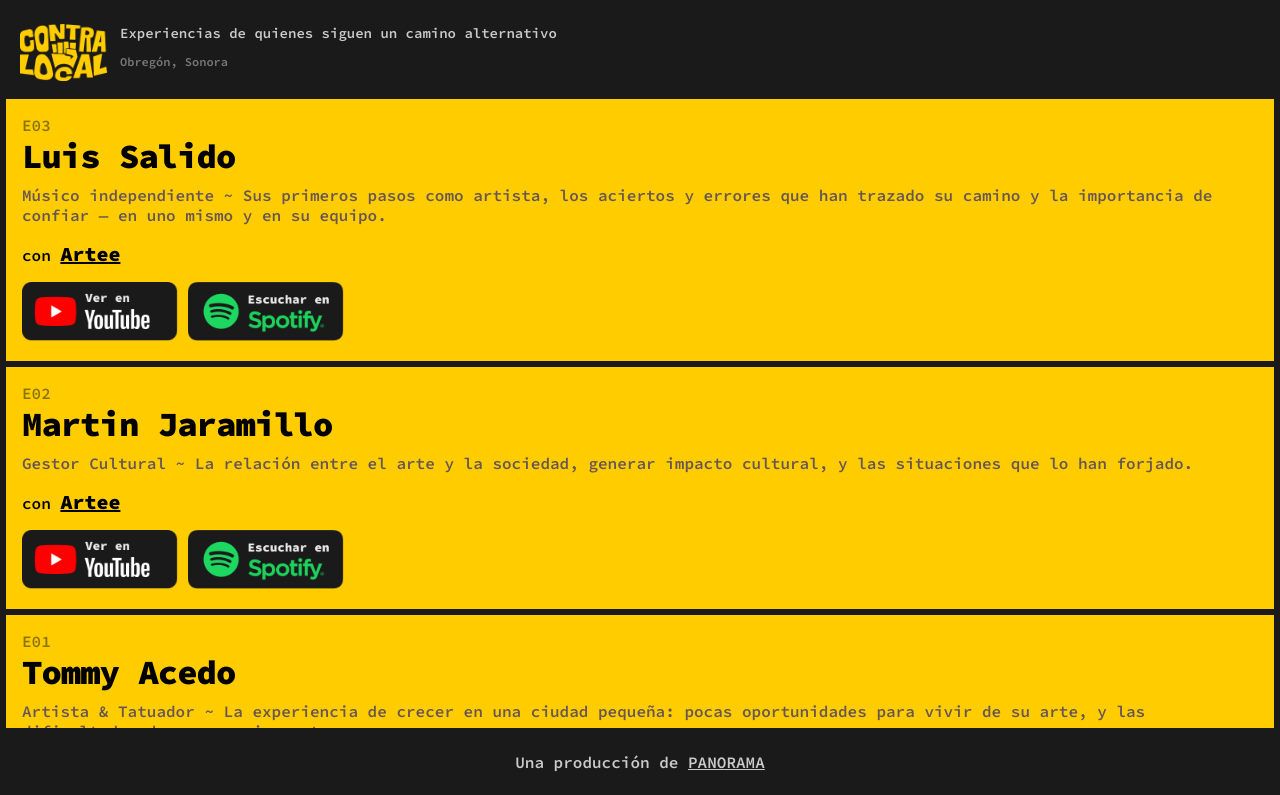
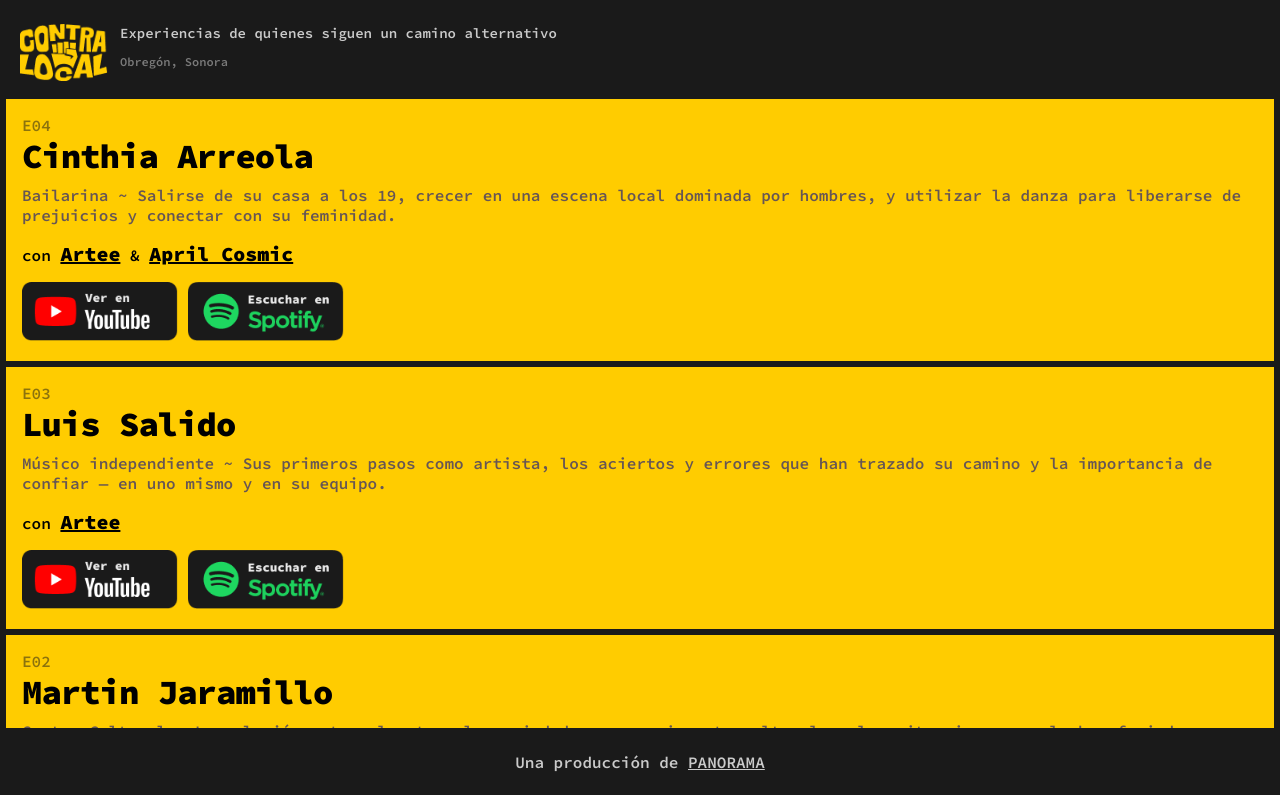
Before and after one commit to arteepa/contralocal, a plain HTML site: page index.html in a window 1280 px wide. Shown: the top 795 px of the page. Drawn offline with Linux system fonts and the light colour scheme.

Commit message:
added ep 4

```diff
--- a/index.html
+++ b/index.html
@@ -22,6 +22,24 @@
 </header>
 
 <ul id="episode-list">
+
+  <li class="episode">
+    <h4>E04</h4>
+    <h1>Cinthia Arreola</h1>
+    <p>Bailarina ~ Salirse de su casa a los 19, crecer en una escena local dominada por hombres, y utilizar la danza para liberarse de prejuicios y conectar con su feminidad.</p>
+
+    <div class="host-container">
+      <p>con <a class="host" href="https://instagram.com/arteepa">Artee</a> & <a class="host" href="https://instagram.com/abrilcosmic">April Cosmic</a></p>
+    </div>
+    <div class="platform-links">
+      <a href="https://youtu.be/GC2l9upZ-p0">
+        <img src="pl-youtube.png" srcset="pl-youtube.png 1x, pl-youtube@2x.png 2x" alt="">
+      </a>
+      <a href="https://open.spotify.com/episode/6OEH3t707FqL6EWMrrVoOH?si=92d2f97a435b4aa6">
+        <img src="pl-spotify.png" srcset="pl-spotify.png 1x, pl-spotify@2x.png 2x" alt="">
+      </a>
+    </div>
+  </li>
 
   <li class="episode">
     <h4>E03</h4>
```
